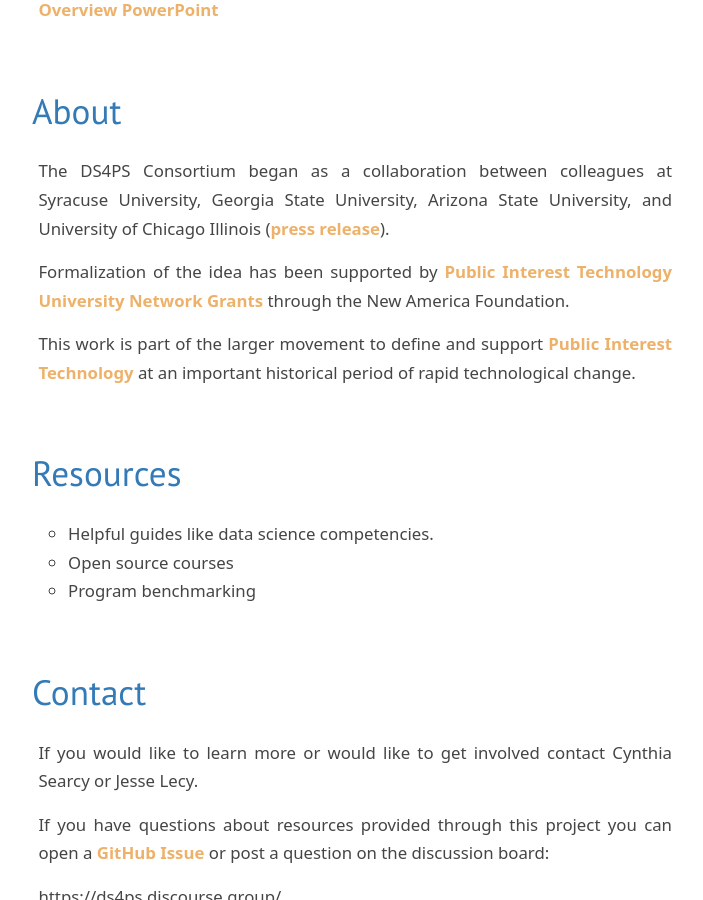
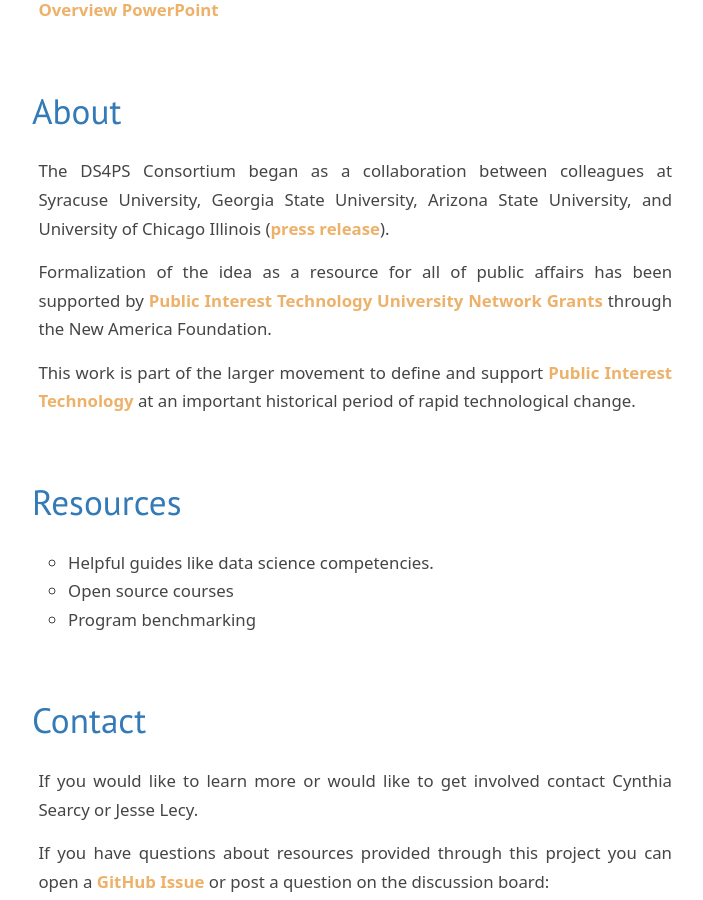
Before and after one commit to DS4PS/ds4ps.github.io, a Jekyll site: the page built from consortium.md, in a window 1280 px wide and 900 px high, scrolled down 1765 px. Shown: the whole window, without its empty margins (288-991 px from the left). Built offline with Jekyll 4.4.1, drawn with Linux system fonts in a browser that asks for light colours; nearby versions of some CDN libraries; library files that are not in the unit come from our copies.

Commit message:
Update consortium.md

```diff
--- a/consortium.md
+++ b/consortium.md
@@ -42,7 +42,7 @@
 
 The DS4PS Consortium began as a collaboration between colleagues at Syracuse University, Georgia State University, Arizona State University, and University of Chicago Illinois ([press release](https://news.gsu.edu/2019/09/11/andrew-young-school-data-science-public-service-workshop/)).
 
-Formalization of the idea has been supported by [Public Interest Technology University Network Grants](https://news.gsu.edu/2021/11/05/andrew-young-school-public-interest-technology-new-america-data-science-public-service/) through the New America Foundation.
+Formalization of the idea as a resource for all of public affairs has been supported by [Public Interest Technology University Network Grants](https://news.gsu.edu/2021/11/05/andrew-young-school-public-interest-technology-new-america-data-science-public-service/) through the New America Foundation.
 
 This work is part of the larger movement to define and support [Public Interest Technology](https://www.newamerica.org/pit/blog/what-public-interest-technology-revisiting-term-defines-our-work/) at an important historical period of rapid technological change.
 
```
